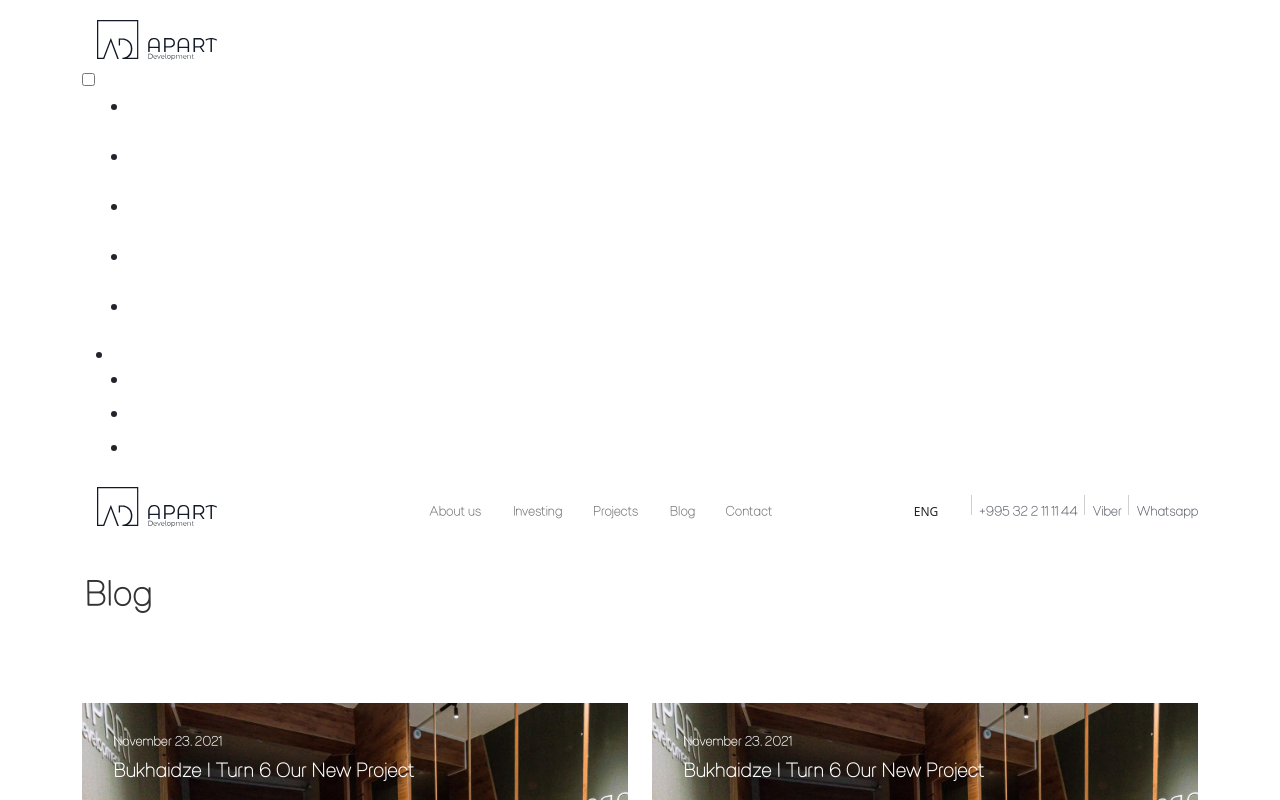
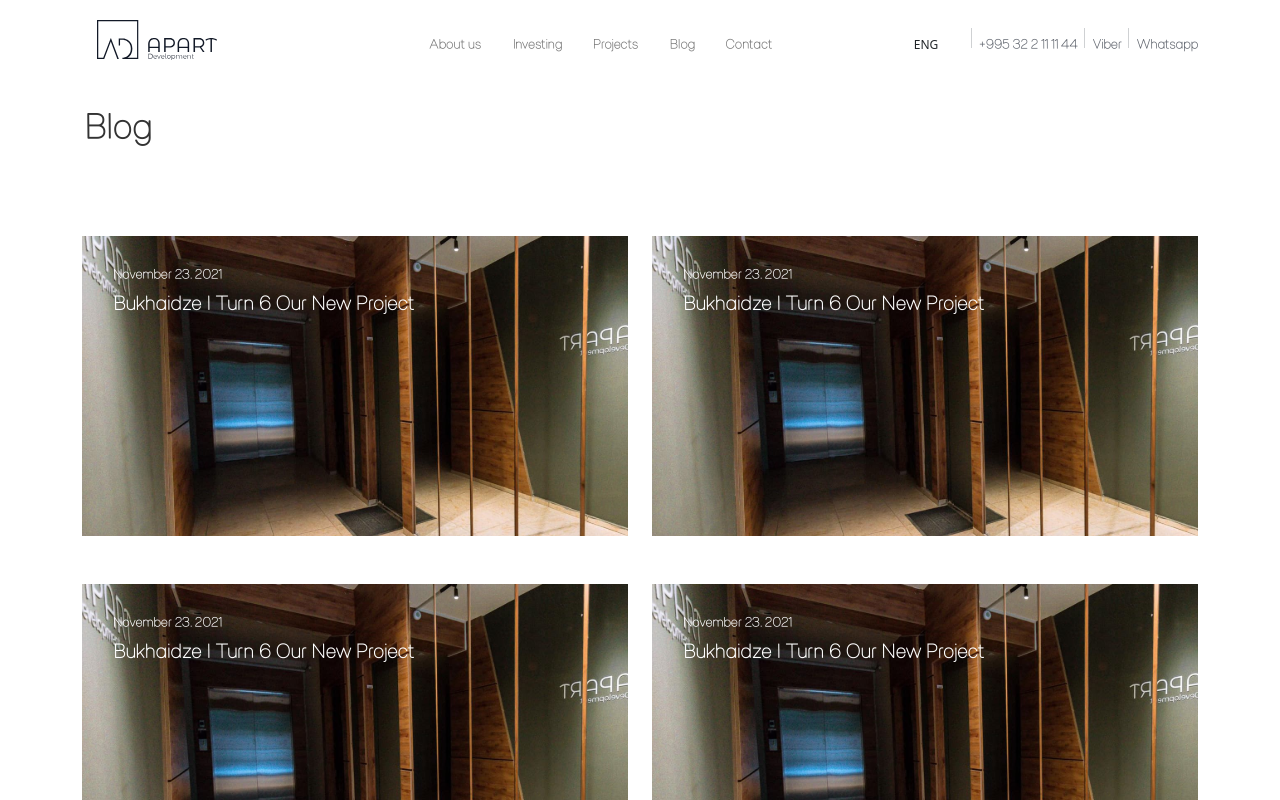
Before and after one commit to G-Apxo/Apart, a Next.js app: page /Blog in a window 1280 px wide. Shown: the top 800 px of the page. Built offline with nearby package versions, Linux system fonts and the light colour scheme.

Commit message:
burger menu bug fix 002

```diff
--- a/src/components/Header/Header.js
+++ b/src/components/Header/Header.js
@@ -22,7 +22,7 @@ function Header() {
         <title>Apart</title>
         <meta name="description" content="A demo about NextJS and Bootstrap 5" />
       </Head>
-      <Container>
+      <Container className="mobile_menu">
       <section className="top-nav">
     <div>
     <Link href="/" className="cursor">
--- a/styles/globals.css
+++ b/styles/globals.css
@@ -877,8 +877,14 @@ h2 {
 .desktop_Menu{
   display: block;
 }
+.mobile_menu{
+  display: none;
+}
 @media screen and (max-width: 568px) {
   .parent_only_mobile{
+    display: block;
+  }
+  .mobile_menu{
     display: block;
   }
   .desktop_Menu{
```
